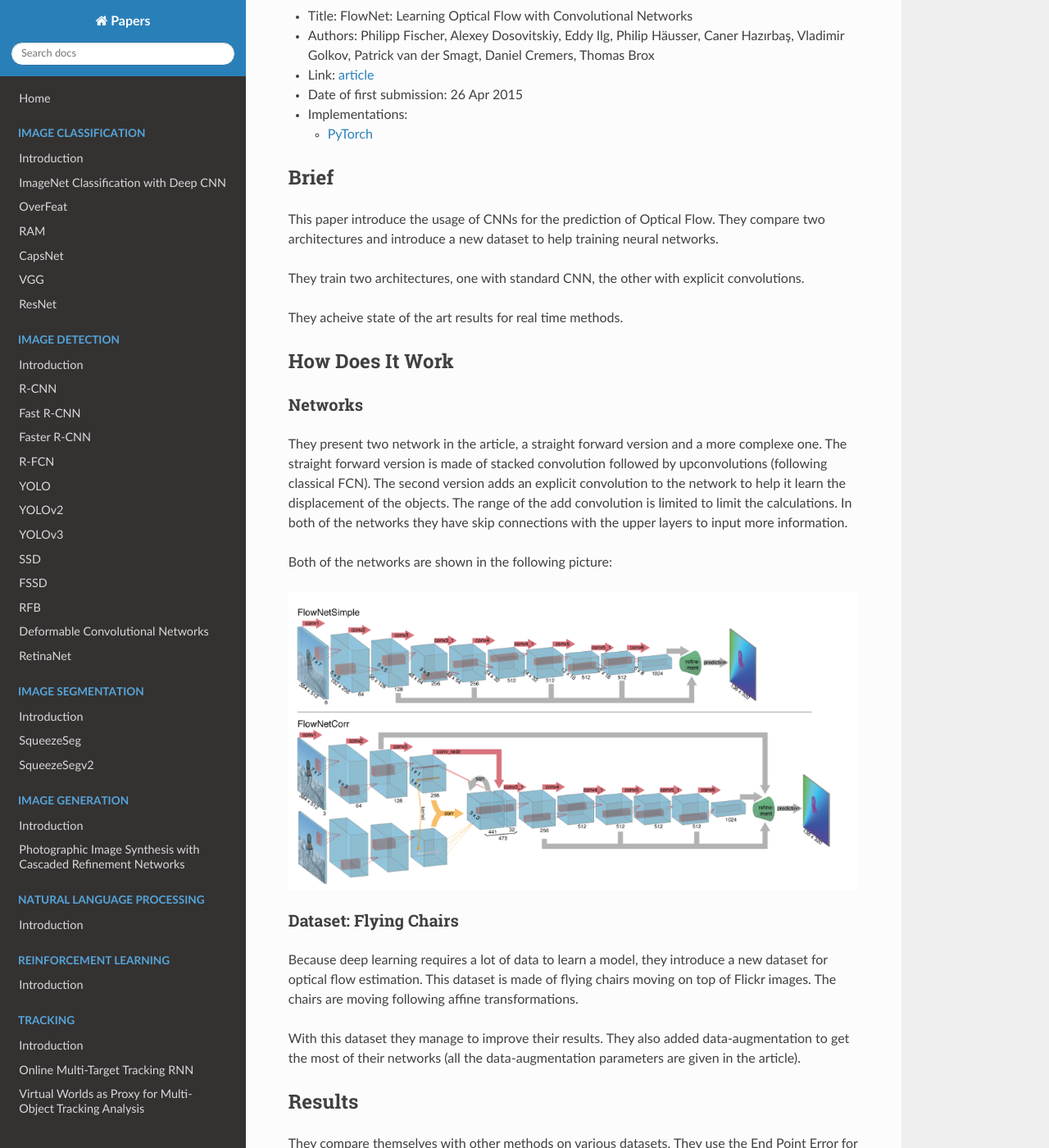
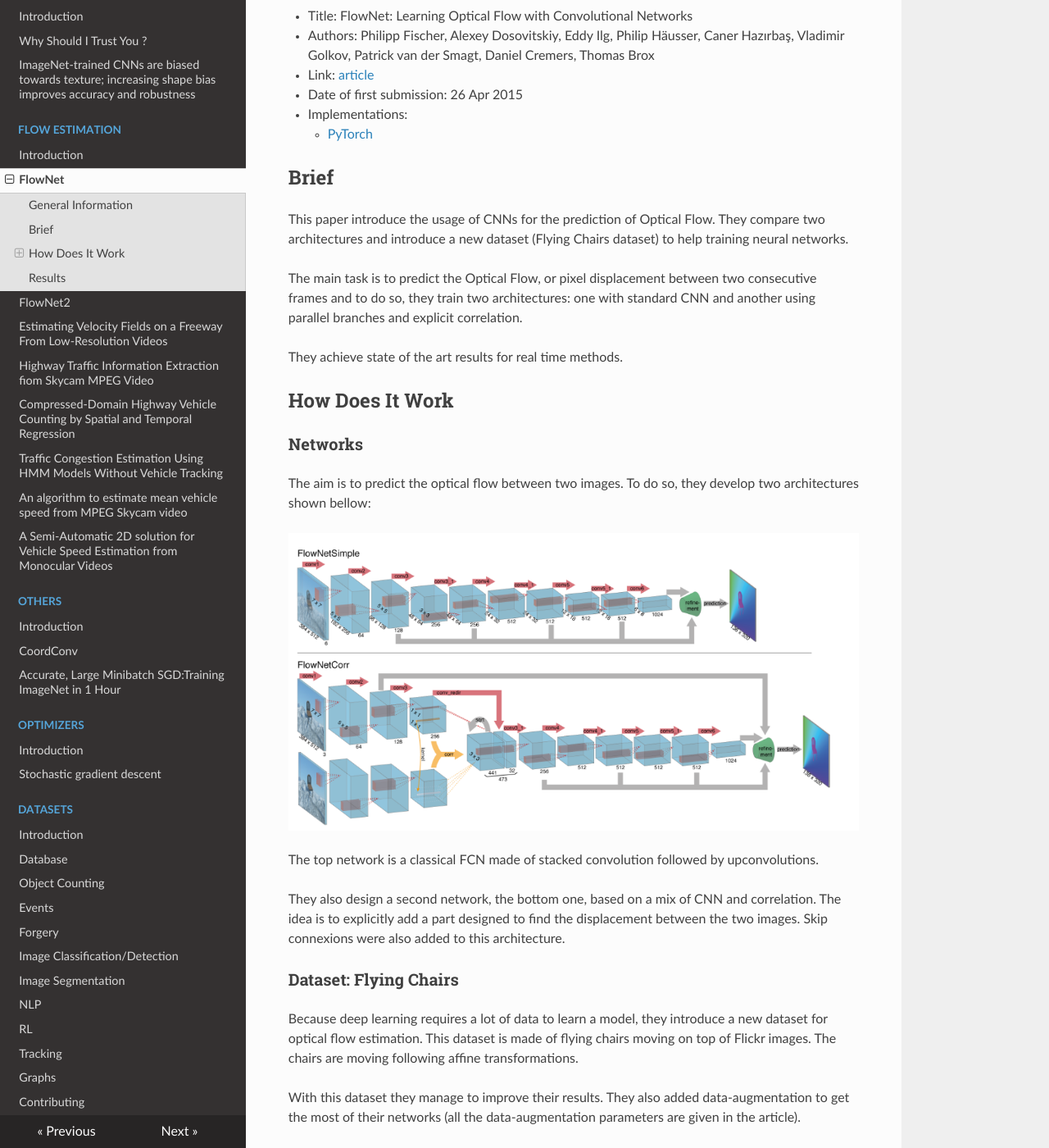
Before and after one commit to D3lt4lph4/papers, an MkDocs documentation site: the page built from docs/flow/flownet.md, in a window 1280 px wide and 1400 px high, scrolled down 293 px. Shown: the whole window at 82% size. Built offline with MkDocs 1.6.1, drawn with Linux system fonts in a browser that asks for light colours; nearby versions of some CDN libraries; old or Windows-style settings are respelled for this version of MkDocs; some of the changed text lies outside the part shown.

Commit message:
adding flownet

```diff
--- a/docs/flow/flownet.md
+++ b/docs/flow/flownet.md
@@ -13,21 +13,23 @@ _last modified : 11-02-2020_
 
 ## Brief
 
-This paper introduce the usage of CNNs for the prediction of Optical Flow. They compare two architectures and introduce a new dataset to help training neural networks.
+This paper introduce the usage of CNNs for the prediction of Optical Flow. They compare two architectures and introduce a new dataset (Flying Chairs dataset) to help training neural networks.
 
-They train two architectures, one with standard CNN, the other with explicit convolutions.
+The main task is to predict the Optical Flow, or pixel displacement between two consecutive frames and to do so, they train two architectures: one with standard CNN and another using parallel branches and explicit correlation.
 
-They acheive state of the art results for real time methods.
+They achieve state of the art results for real time methods.
 
 ## How Does It Work
 
 ### Networks
 
-They present two network in the article, a straight forward version and a more complexe one. The straight forward version is made of stacked convolution followed by upconvolutions (following classical FCN). The second version adds an explicit convolution to the network to help it learn the displacement of the objects. The range of the add convolution is limited to limit the calculations. In both of the networks they have skip connections with the upper layers to input more information.
-
-Both of the networks are shown in the following picture:
+The aim is to predict the optical flow between two images. To do so, they develop two architectures shown bellow:
 
 ![network](https://raw.githubusercontent.com/D3lt4lph4/papers/master/docs/images/flow/FlowNet/network.png "network")
+
+The top network is a classical FCN made of stacked convolution followed by upconvolutions.
+
+They also design a second network, the bottom one, based on a mix of CNN and correlation. The idea is to explicitly add a part designed to find the displacement between the two images. Skip connexions were also added to this architecture.
 
 ### Dataset: Flying Chairs
 
--- a/mkdocs.yml
+++ b/mkdocs.yml
@@ -73,6 +73,7 @@ pages:
       - ImageNet-trained CNNs are biased towards texture; increasing shape bias improves accuracy and robustness: knowingyournetwork/biastowardtextures.md
     - Flow estimation:
       - Introduction: flow/index.md
+      - FlowNet: flow/flownet.md
       - FlowNet2: flow/flownet2.md
       - Estimating Velocity Fields on a Freeway From Low-Resolution Videos: flow/EstimatingVelocityFieldsFreewayLowResolution.md
       - Highway Traffic Information Extraction fiom Skycam MPEG Video: flow/HighwayTrafficInformationExtractionSkycamMPEGVideo.md
```
Also changed, not shown: other parts of docs/flow/flownet.md (+1 -1 lines).
